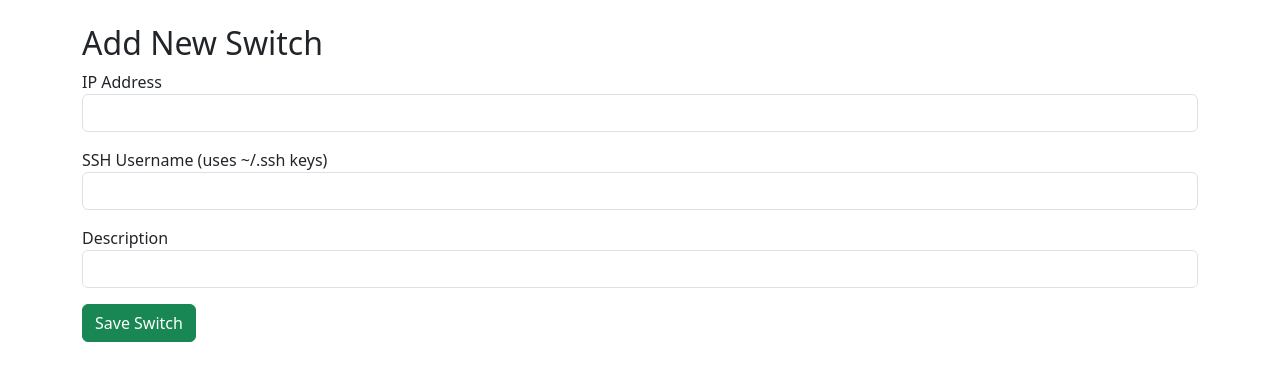
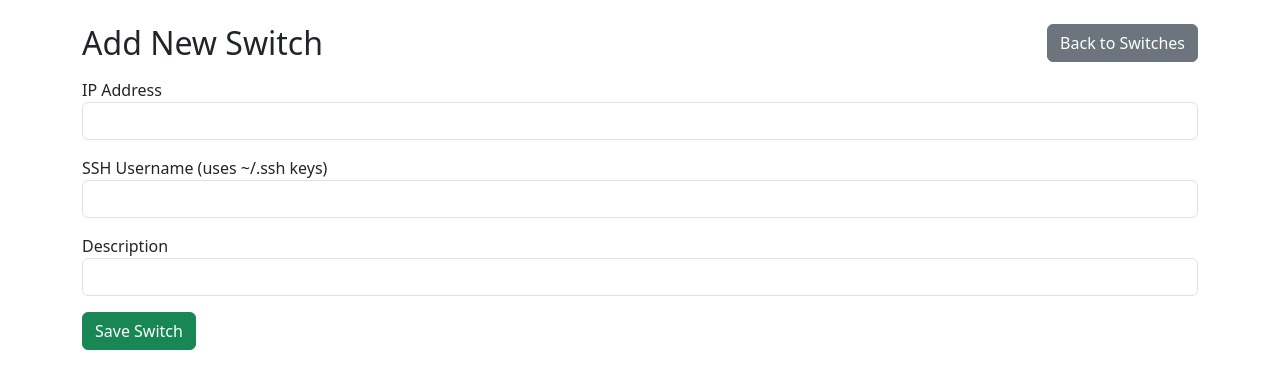
Before and after one commit to joeldavis84/switchport-management, a Flask app: page /add in a window 1280 px wide. Shown: the part 56-445 px from the top of the page. Run offline with Flask 3, Linux system fonts and the light colour scheme.

Commit message:
Enhance navigation consistency across switch-related templates: Add "Back to Switches" button to improve user experience and streamline navigation in add switch, ARP table, switch logs, VLAN detail, VLAN table, and manage switch templates.

```diff
--- a/app/templates/add_switch.html
+++ b/app/templates/add_switch.html
@@ -1,6 +1,9 @@
 {% extends 'base.html' %}
 {% block content %}
-<h2>Add New Switch</h2>
+<div class="d-flex justify-content-between align-items-start mb-3 flex-wrap gap-3">
+    <h2 class="mb-0">Add New Switch</h2>
+    <a href="{{ url_for('switches.index') }}" class="btn btn-secondary">Back to Switches</a>
+</div>
 <form method="POST">
     <div class="mb-3">
         <label>IP Address</label>
--- a/app/templates/arp_table.html
+++ b/app/templates/arp_table.html
@@ -3,6 +3,7 @@
 <div class="d-flex justify-content-between align-items-start mb-3 flex-wrap gap-3">
     <h2 class="mb-0">ARP table: {{ switch.description }} ({{ switch.ip_address }})</h2>
     <div class="d-flex flex-column align-items-end gap-2">
+        <a href="{{ url_for('switches.index') }}" class="btn btn-secondary">Back to Switches</a>
         <a href="{{ url_for('switches.manage_switch', id=switch.id) }}" class="btn btn-secondary">Back to Manage Switch</a>
         <div class="btn-group" role="group" aria-label="Navigation">
             <a href="{{ url_for('switches.vlan_table', id=switch.id) }}" class="btn btn-outline-secondary">View VLANs</a>
--- a/app/templates/switch_logs.html
+++ b/app/templates/switch_logs.html
@@ -12,6 +12,7 @@
 <div class="d-flex justify-content-between align-items-start mb-3 flex-wrap gap-3">
     <h2 class="mb-0">Logs: {{ switch.description }} ({{ switch.ip_address }})</h2>
     <div class="d-flex flex-column align-items-end gap-2">
+        <a href="{{ url_for('switches.index') }}" class="btn btn-secondary">Back to Switches</a>
         <a href="{{ url_for('switches.manage_switch', id=switch.id) }}" class="btn btn-secondary">Back to Manage Switch</a>
         <div class="btn-group" role="group" aria-label="Navigation">
             <a href="{{ url_for('switches.vlan_table', id=switch.id) }}" class="btn btn-outline-secondary">View VLANs</a>
--- a/app/templates/vlan_detail.html
+++ b/app/templates/vlan_detail.html
@@ -22,6 +22,7 @@
         {% endif %}
     </div>
     <div class="d-flex flex-column align-items-end gap-2">
+        <a href="{{ url_for('switches.index') }}" class="btn btn-secondary">Back to Switches</a>
         <a href="{{ url_for('switches.manage_switch', id=switch.id) }}" class="btn btn-secondary">Back to Manage Switch</a>
         <div class="btn-group" role="group" aria-label="Navigation">
             <a href="{{ url_for('switches.vlan_table', id=switch.id) }}" class="btn btn-secondary">All VLANs</a>
--- a/app/templates/vlan_table.html
+++ b/app/templates/vlan_table.html
@@ -3,6 +3,7 @@
 <div class="d-flex justify-content-between align-items-start mb-3 flex-wrap gap-3">
     <h2 class="mb-0">VLANs: {{ switch.description }} ({{ switch.ip_address }})</h2>
     <div class="d-flex flex-column align-items-end gap-2">
+        <a href="{{ url_for('switches.index') }}" class="btn btn-secondary">Back to Switches</a>
         <a href="{{ url_for('switches.manage_switch', id=switch.id) }}" class="btn btn-secondary">Back to Manage Switch</a>
         <div class="btn-group" role="group" aria-label="Navigation">
             <a href="#" class="btn btn-primary" aria-current="page">View VLANs</a>
```
Also changed, not shown: app/templates/manage_switch.html (+8 -5 lines).
